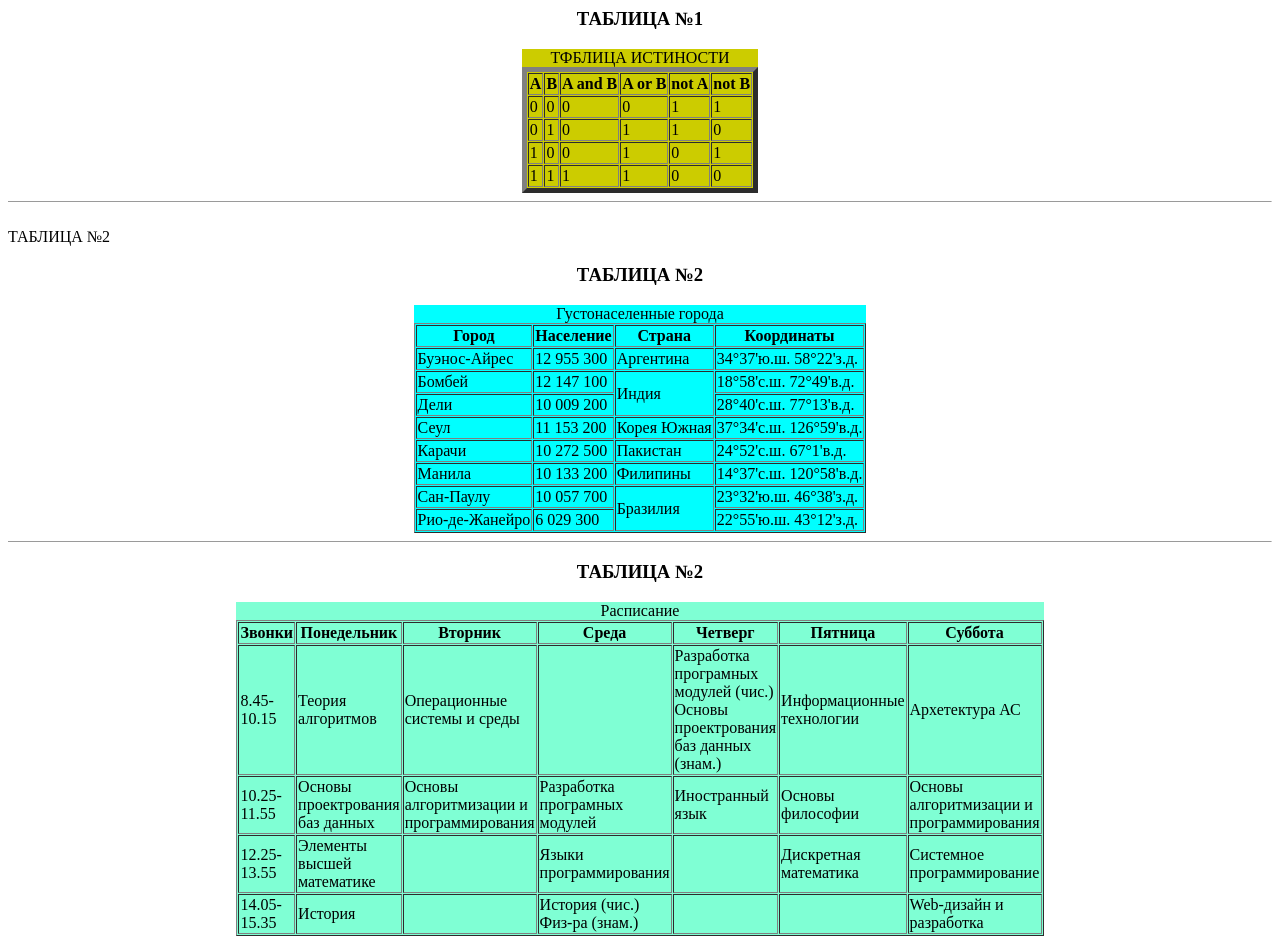
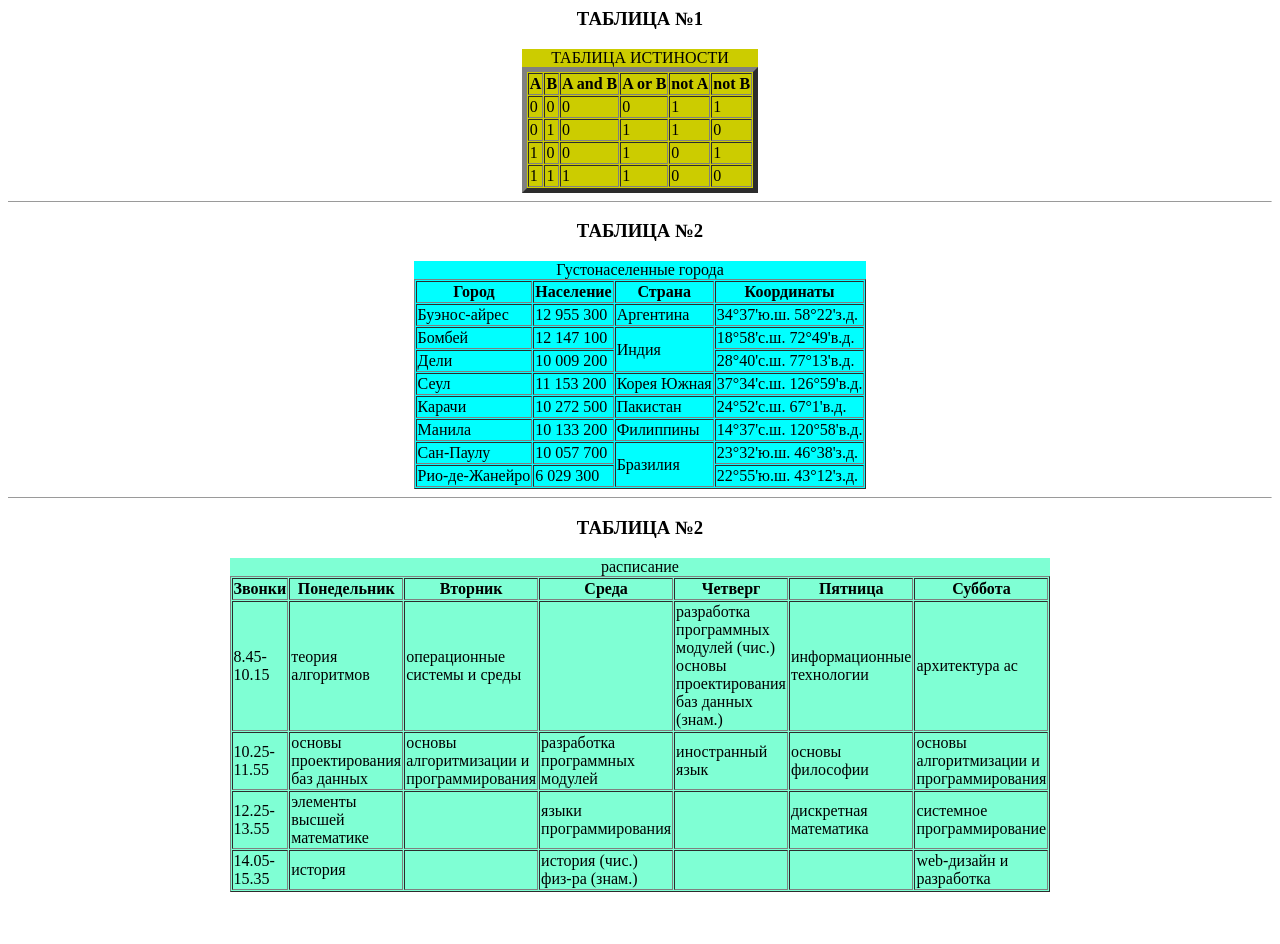
Before and after one commit to Katya2560/lab2.github.io, a plain HTML site: page index.html in a window 1280 px wide. After the commit the page ends 900 px from the top, so only its background shows below. Drawn offline with Linux system fonts and the light colour scheme.

Commit message:
Update index.html

```diff
--- a/index.html
+++ b/index.html
@@ -1,169 +1,203 @@
-<HTML>
-<TITLE>таблица в HTML</TITLE>
-<HEAD></HEAD>
-<BODY><H3 ALIGN=CENTER>ТАБЛИЦА №1</H3>
+<html>
+
+<head>
+    <title>Таблица в html</title>
+</head>
+<body>
+    <h3 align=center>ТАБЛИЦА №1</h3>
 
 
 
 
-<TABLE ALIGN=CENTER BORDER="5" BGCOLOR=CCCC00 CELLPADDING=1 CELLSPACING=1 BORDECOLOR=GOLD>
-<CAPTION STYLE=BACKGROUND-COLOR:CCCC00>ТФБЛИЦА ИСТИНОСТИ </CAPTION>
+    <table align=center border="5" bgcolor=cccc00 cellpadding=1 cellspacing=1 bordecolor=gold>
+        <caption style=background-color:cccc00>ТАБЛИЦА ИСТИНОСТИ </caption>
 
-<THEAD><TR><TH><B>A</B></TH>
-<TH><B>B</B></TH>
-<TH><B>A and B</B></TH>
-<TH><B>A or B</B></TH>
-<TH><B>not A</B></TH>
-<TH><B>not B</B></TH></TR></THEAD>
+        <thead>
+            <tr>
+                <th><b>A</b></th>
+                <th><b>B</b></th>
+                <th><b>A and B</b></th>
+                <th><b>A or B</b></th>
+                <th><b>not A</b></th>
+                <th><b>not B</b></th>
+            </tr>
+        </thead>
 
-<TBODY><TD>0</TD>
-<TD>0</TD>
-<TD>0</TD>
-<TD>0</TD>
-<TD>1</TD>
-<TD>1</TD></TR>
+        <tbody>
+        <td>0</td>
+        <td>0</td>
+        <td>0</td>
+        <td>0</td>
+        <td>1</td>
+        <td>1</td></tr>
 
-<TR><TD>0</TD>
-<TD>1</TD>
-<TD>0</TD>
-<TD>1</TD>
-<TD>1</TD>
-<TD>0</TD></TR>
+        <tr>
+            <td>0</td>
+            <td>1</td>
+            <td>0</td>
+            <td>1</td>
+            <td>1</td>
+            <td>0</td>
+        </tr>
 
-<TR><TD>1</TD>
-<TD>0</TD>
-<TD>0</TD>
-<TD>1</TD>
-<TD>0</TD>
-<TD>1</TD></TR>
+        <tr>
+            <td>1</td>
+            <td>0</td>
+            <td>0</td>
+            <td>1</td>
+            <td>0</td>
+            <td>1</td>
+        </tr>
 
-<TR><TD>1</TD>
-<TD>1</TD>
-<TD>1</TD>
-<TD>1</TD>
-<TD>0</TD>
-<TD>0</TD></TR>
-</TBODY></TABLE></BODY></HTML>
-
-<HR SIZE=1>
+        <tr>
+            <td>1</td>
+            <td>1</td>
+            <td>1</td>
+            <td>1</td>
+            <td>0</td>
+            <td>0</td>
+        </tr>
+        </tbody>
+    </table>
+<hr size=1>
 
 
 
 
+    <h3 align=center>ТАБЛИЦА №2</h3>
+
+    <table align=center border="1" bgcolor=00ffff cellpadding=1 cellspacing=1 bordecolor=white>
+
+        <caption style=background-color:00ffff>Густонаселенные города </caption>
 
 
-<HTML>
-<TITLE>таблица в HTML</TITLE>
-<HEAD></HEAD>
-<BR><a name ="metka2">ТАБЛИЦА №2</a>
-<BODY><H3 ALIGN=CENTER>ТАБЛИЦА №2</H3>
-
-<TABLE ALIGN=CENTER BORDER="1" BGCOLOR=00FFFF CELLPADDING=1 CELLSPACING=1 BORDECOLOR=White>
-
-<CAPTION STYLE=BACKGROUND-COLOR:00FFFF >Густонаселенные города </CAPTION>
+        <thead>
+            <tr>
+                <th><b>Город</b></th>
+                <th><b>Население</b></th>
+                <th><b>Страна</b></th>
+                <th><b>Координаты</b></th>
+            </tr>
+        </thead>
 
 
-<THEAD><TR><TH><B>Город</B></TH>
-<TH><B>Население</B></TH>
-<TH><B>Страна</B></TH>
-<TH><B>Координаты</B></TH></TR></THEAD>
+        <tbody>
+        <td>Буэнос-айрес</td>
+        <td>12 955 300</td>
+        <td>Аргентина</td>
+        <td>34°37'ю.ш. 58°22'з.д.</td></tr>
 
+        <tr>
+            <td>Бомбей</td>
+            <td>12 147 100</td>
+            <td rowspan=2>Индия</td>
+            <td>18°58'с.ш. 72°49'в.д.</td>
+        </tr>
 
-<TBODY><TD>Буэнос-Айрес</TD>
-<TD>12 955 300</TD>
-<TD>Аргентина</TD>
-<TD>34°37'ю.ш. 58°22'з.д.</TD></TR>
+        <tr>
+            <td>Дели</td>
+            <td>10 009 200</td>
+            <td>28°40'с.ш. 77°13'в.д.</td>
+        </tr>
 
-<TR><TD>Бомбей</TD>
-<TD>12 147 100</TD>
-<TD ROWSPAN=2>Индия</TD>
-<TD>18°58'с.ш. 72°49'в.д.</TD></TR>
+        <tr>
+            <td>Сеул</td>
+            <td>11 153 200</td>
+            <td>Корея Южная</td>
+            <td>37°34'с.ш. 126°59'в.д.</td>
+        </tr>
 
-<TR><TD>Дели</TD>
-<TD>10 009 200</TD>
-<TD>28°40'с.ш. 77°13'в.д.</TD></TR>
+        <tr>
+            <td>Карачи</td>
+            <td>10 272 500</td>
+            <td>Пакистан</td>
+            <td>24°52'с.ш. 67°1'в.д.</td>
+        </tr>
 
-<TR><TD>Сеул</TD>
-<TD>11 153 200</TD>
-<TD>Корея Южная</TD>
-<TD>37°34'с.ш. 126°59'в.д.</TD></TR>
+        <tr>
+            <td>Манила</td>
+            <td>10 133 200</td>
+            <td>Филиппины</td>
+            <td>14°37'с.ш. 120°58'в.д.</td>
+        </tr>
 
-<TR><TD>Карачи</TD>
-<TD>10 272 500</TD>
-<TD>Пакистан</TD>
-<TD>24°52'с.ш. 67°1'в.д.</TD></TR>
+        <tr>
+            <td>Сан-Паулу</td>
+            <td>10 057 700</td>
+            <td rowspan=2>Бразилия</td>
+            <td>23°32'ю.ш. 46°38'з.д.</td>
+        </tr>
 
-<TR><TD>Манила</TD>
-<TD>10 133 200</TD>
-<TD>Филипины</TD>
-<TD>14°37'с.ш. 120°58'в.д.</TD></TR>
+        <tr>
+            <td>Рио-де-Жанейро</td>
+            <td>6 029 300</td>
+            <td>22°55'ю.ш. 43°12'з.д.</td>
+        </tr>
 
-<TR><TD>Сан-Паулу</TD>
-<TD>10 057 700</TD>
-<TD ROWSPAN=2>Бразилия</TD>
-<TD>23°32'ю.ш. 46°38'з.д.</TD></TR>
-
-<TR><TD>Рио-де-Жанейро</TD>
-<TD>6 029 300</TD>
-<TD>22°55'ю.ш. 43°12'з.д.</TD></TR>
-
-</TBODY></TABLE></BODY></HTML>
-
-<HR SIZE=1>
+        </tbody>
+    </table>
+<hr size=1>
 
 
 
+    <h3 align=center>ТАБЛИЦА №2</h3>
 
-<HTML>
-<TITLE>таблица в HTML</TITLE>
-<HEAD></HEAD>
-<BODY><H3 ALIGN=CENTER>ТАБЛИЦА №2</H3>
+    <table align=center border="1" bgcolor=7fffd4 cellpadding=1 cellspacing=1 bordecolor=white width=3>
 
-<TABLE ALIGN=CENTER BORDER="1" BGCOLOR=7FFFD4 CELLPADDING=1 CELLSPACING=1 BORDECOLOR=White WIDTH=3>
-
-<CAPTION STYLE=BACKGROUND-COLOR:7FFFD4  >Расписание </CAPTION>
+        <caption style=background-color:7fffd4>расписание </caption>
 
 
-<THEAD><TR><TH><B>Звонки</B></TH>
-<TH><B>Понедельник</B></TH>
-<TH><B>Вторник</B></TH>
-<TH><B>Среда</B></TH>
-<TH><B>Четверг</B></TH>
-<TH><B>Пятница</B></TH>
-<TH><B>Суббота</B></TH></TR></THEAD>
+        <thead>
+            <tr>
+                <th><b>Звонки</b></th>
+                <th><b>Понедельник</b></th>
+                <th><b>Вторник</b></th>
+                <th><b>Среда</b></th>
+                <th><b>Четверг</b></th>
+                <th><b>Пятница</b></th>
+                <th><b>Суббота</b></th>
+            </tr>
+        </thead>
 
 
-<TBODY><TD>8.45-10.15</TD>
-<TD>Теория алгоритмов</TD>
-<TD>Операционные системы и среды</TD>
-<TD></TD>
-<TD>Разработка програмных модулей (чис.) <BR>Основы проектрования баз данных (знам.)</TD>
-<TD>Информационные технологии</TD>
-<TD>Архетектура АС</TD></TR>
+        <tbody>
+        <td>8.45-10.15</td>
+        <td>теория алгоритмов</td>
+        <td>операционные системы и среды</td>
+        <td></td>
+        <td>разработка программных модулей (чис.) <br>основы проектирования баз данных (знам.)</td>
+        <td>информационные технологии</td>
+        <td>архитектура ас</td></tr>
 
 
-<TBODY><TD>10.25-11.55</TD>
-<TD>Основы проектрования баз данных</TD>
-<TD>Основы алгоритмизации и программирования</TD>
-<TD>Разработка програмных модулей</TD>
-<TD>Иностранный язык</TD>
-<TD>Основы философии</TD>
-<TD>Основы алгоритмизации и программирования</TD></TR>
+        <tbody>
+        <td>10.25-11.55</td>
+        <td>основы проектирования баз данных</td>
+        <td>основы алгоритмизации и программирования</td>
+        <td>разработка программных модулей</td>
+        <td>иностранный язык</td>
+        <td>основы философии</td>
+        <td>основы алгоритмизации и программирования</td></tr>
 
-<TBODY><TD>12.25-13.55</TD>
-<TD>Элементы высшей математике</TD>
-<TD></TD>
-<TD>Языки программирования</TD>
-<TD></TD>
-<TD>Дискретная математика</TD>
-<TD>Системное программирование</TD></TR>
+        <tbody>
+        <td>12.25-13.55</td>
+        <td>элементы высшей математике</td>
+        <td></td>
+        <td>языки программирования</td>
+        <td></td>
+        <td>дискретная математика</td>
+        <td>системное программирование</td></tr>
 
-<TBODY><TD>14.05-15.35</TD>
-<TD>История</TD>
-<TD></TD>
-<TD>История (чис.) <BR>Физ-ра (знам.)</TD>
-<TD></TD>
-<TD></TD>
-<TD>Web-дизайн и разработка</TD></TR>
+        <tbody>
+        <td>14.05-15.35</td>
+        <td>история</td>
+        <td></td>
+        <td>история (чис.) <br>физ-ра (знам.)</td>
+        <td></td>
+        <td></td>
+        <td>web-дизайн и разработка</td></tr>
 
-</TBODY></TABLE></BODY></HTML>
+        </tbody>
+    </table>
+</body>
+</html>
```
